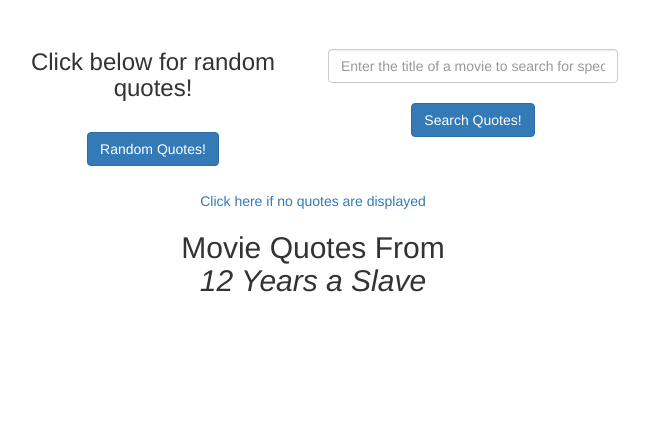
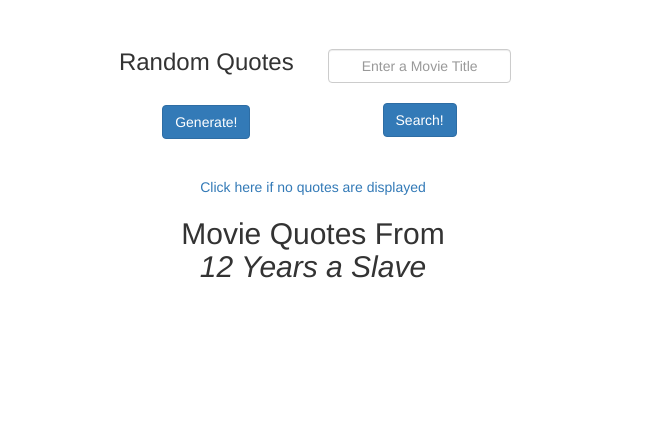
Before and after one commit to burdickr/movie_quotes, a Flask app: page / in a window 1280 px wide. Shown: the part 289-721 px from the top of the page, without its empty margins (327-976 px from the left). Run offline with Flask 2, Linux system fonts and the light colour scheme; data that the repository does not hold is empty; some libraries are stand-ins or nearby versions.

Commit message:
layout adjustment to buttons

```diff
--- a/templates/index.html
+++ b/templates/index.html
@@ -24,28 +24,28 @@
         </div>
 
         <div class='row text-center'>
-            <div class="col-lg-3"></div>
-            <div class="col-lg-3">
+            <div class="col-sm-4"></div>
+            <div class="col-sm-2">
 
-                <h3>Click below for random quotes!</h3>
+                <h3>Random Quotes</h3>
                 <br>
-                <a class="btn btn-primary" href="/" role="button">Random Quotes!</a>
+                <a class="btn btn-primary" href="/" role="button">Generate!</a>
 
 
             </div>
 
-            <div class="col-lg-3">
+            <div class="col-sm-2">
                 <form method="POST" action="/title">
                     <br>
                     <div class="form-group" align="center">
-                        <input name="movieSearch" class="form-control" id="selectedTitle" style=width:100%
-                            placeholder="Enter the title of a movie to search for specific quotes"><br>
+                        <input name="movieSearch" class="form-control text-center" id="selectedTitle" style=width:100%
+                            placeholder="Enter a Movie Title"><br>
 
-                        <button type="submit" value="Send" class="btn btn-primary">Search Quotes!</button>
+                        <button type="submit" value="Send" class="btn btn-primary">Search!</button>
                     </div>
                 </form>
             </div>
-            <div class="col-lg-3"></div>
+            <div class="col-sm-4"></div>
         </div>
 
         <div class='row text-center' style=padding-top:2%>
```
